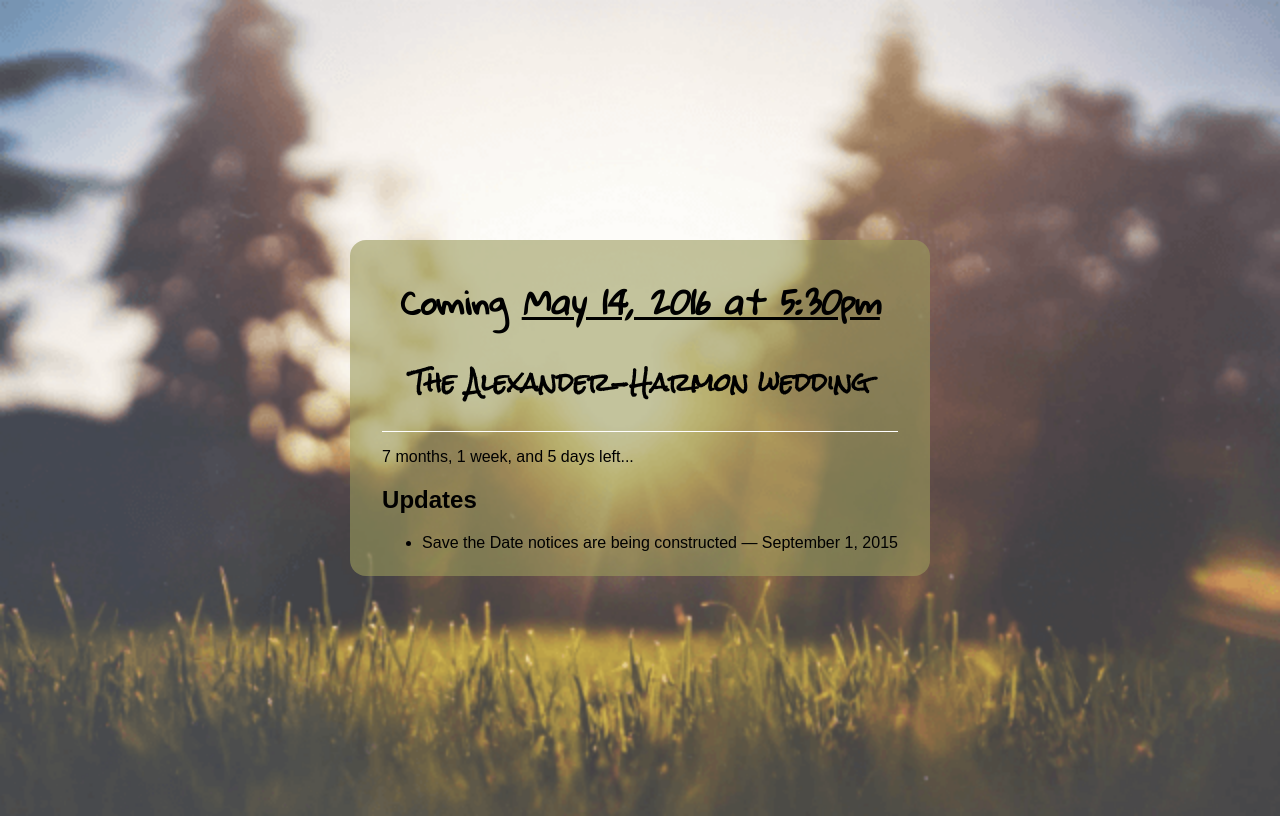
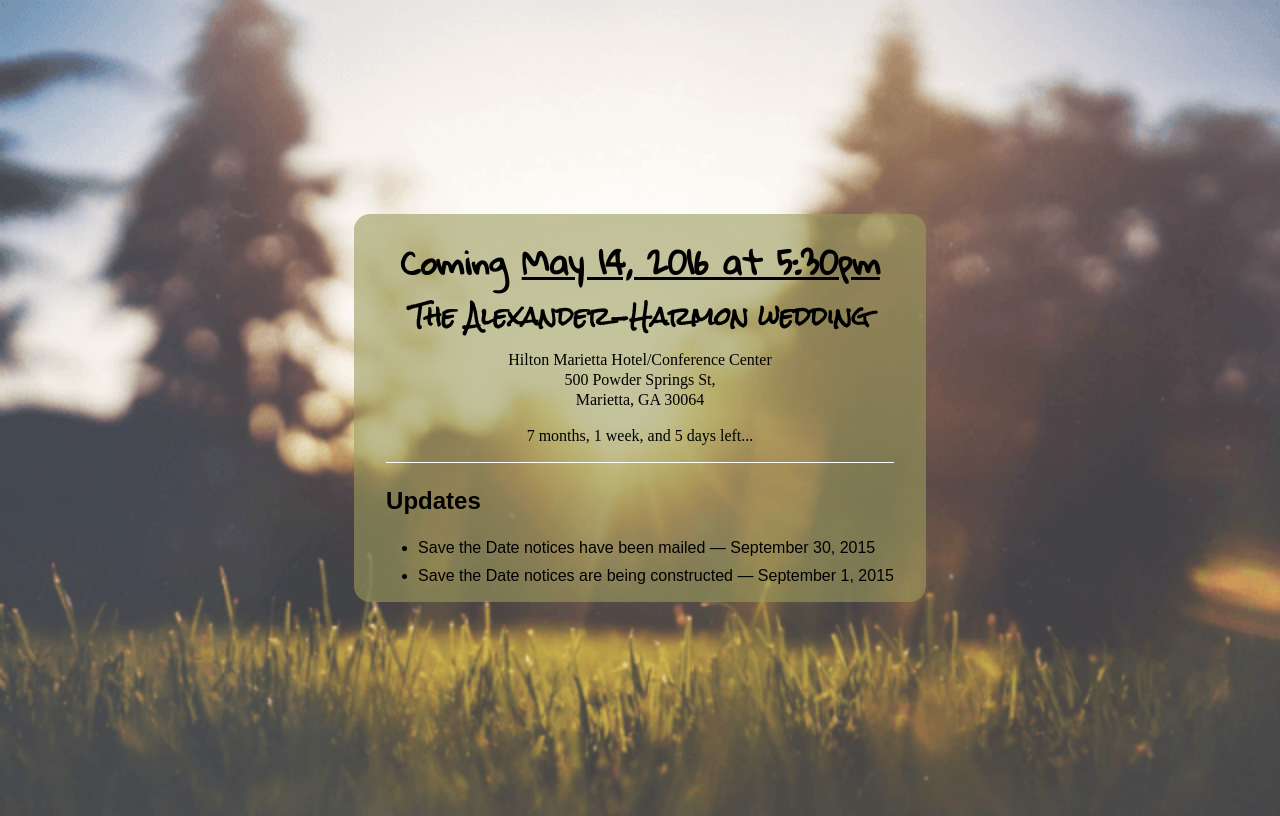
Before and after one commit to TheLonelyGhost/wedding-site, a plain HTML site: page index.html in a window 1280 px wide. Drawn offline with Linux system fonts and the light colour scheme.

Commit message:
Updates for save the date being sent out.

```diff
--- a/css/the-big-picture.css
+++ b/css/the-big-picture.css
@@ -40,6 +40,10 @@ body {
 
 h1, h2, h3, h4, h5, h6 {
   font-family: sans-serif;
+  line-height: 1.5em;
+}
+p, li {
+  line-height: 1.25em;
 }
 
 header {
@@ -50,11 +54,14 @@ header h2,
 header h3,
 header h4 {
   font-family: 'Gloria Hallelujah', cursive;
+  padding: 0;
+  margin: 0.5em 0 0.25em 0;
 }
 
+/*
 header time[datetime] {
   font-style: italic;
-}
+}*/
 
 header h1 time {
   text-decoration: underline;
@@ -83,3 +90,13 @@ article {
   text-align: left;
   font-family: sans-serif;
 }
+
+ul, ol {
+  margin: 0;
+  padding: 0;
+}
+
+li {
+  margin: 0.5em 0 0.5em 2em;
+  padding: 0;
+}
--- a/index.html
+++ b/index.html
@@ -25,11 +25,14 @@
     <header>
       <h1>Coming <time datetime="2016-05-14T17:30:00-0500" title="May 14, 2016 at 5:30pm">May&nbsp;14,&nbsp;2016 at&nbsp;5:30pm</time></h1>
       <h2 class="cursive">The Alexander-Harmon wedding</h2>
+      <p>Hilton Marietta Hotel/Conference Center<br />500 Powder Springs St,<br />Marietta, GA 30064</p>
+      <!-- <p><a href="#" title="Hitlon Marietta online booking">Book your room</a></p> -->
+      <p><time datetime="2016-05-14T17:30:00-0500" id="wedding-date">Not long</time> left...</p>
     </header>
     <article>
-      <p><time datetime="2016-05-14T17:30:00-0500" id="wedding-date">Not long</time> left...</p>
       <h2>Updates</h2>
       <ul>
+        <li>Save the Date notices have been mailed &mdash; <time datetime="2015-09-30">September&nbsp;30,&nbsp;2015</time></li>
         <li>Save the Date notices are being constructed &mdash; <time datetime="2015-09-01">September&nbsp;1,&nbsp;2015</time></li>
       </ul>
     </article>
```
